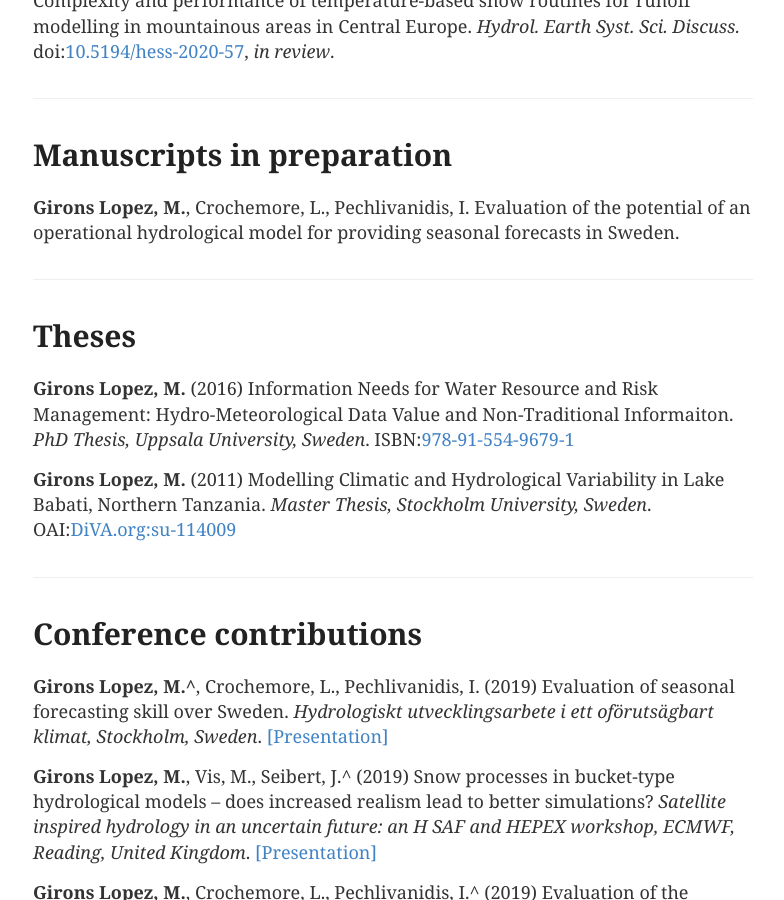
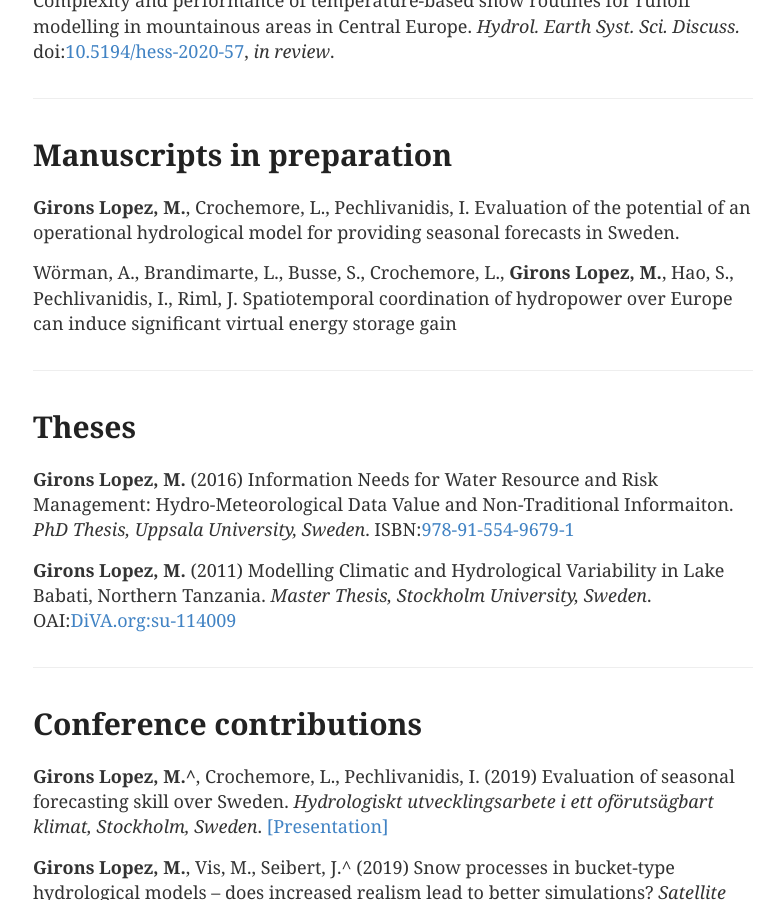
Before and after one commit to GironsLopez/GironsLopez.github.io, a Jekyll site: the page built from publications/index.md, in a window 1280 px wide and 900 px high, scrolled down 1198 px. Shown: the whole window, without its empty margins (247-1031 px from the left). Built offline with Jekyll 4.4.1, drawn with Linux system fonts in a browser that asks for light colours.

Commit message:
Update index.md

```diff
--- a/publications/index.md
+++ b/publications/index.md
@@ -29,6 +29,8 @@
 # Manuscripts in preparation
 
 **Girons Lopez, M.**, Crochemore, L., Pechlivanidis, I. Evaluation of the potential of an operational hydrological model for providing seasonal forecasts in Sweden.
+
+Wörman, A., Brandimarte, L., Busse, S., Crochemore, L., **Girons Lopez, M.**, Hao, S., Pechlivanidis, I., Riml, J. Spatiotemporal coordination of hydropower over Europe can induce significant virtual energy storage gain
 
 <div class="line-separator"></div>
 
```
